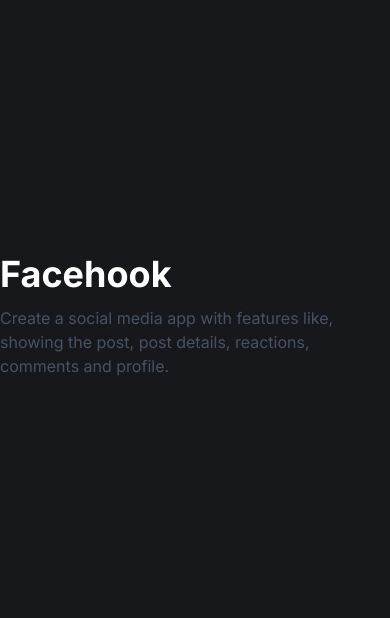
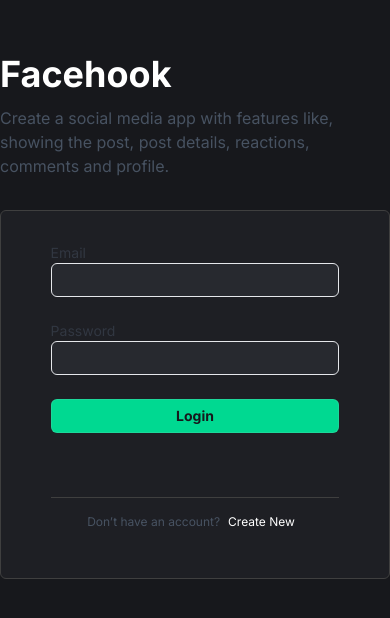
Before and after one commit to shariar-duke/social-media, a React (Vite) app: page /login in a window 390 px wide. Shown: the part 106-724 px from the top of the page. Built offline with nearby package versions, Linux system fonts and the light colour scheme.

Commit message:
Login Page

```diff
--- a/package.json
+++ b/package.json
@@ -13,6 +13,7 @@
     "@tailwindcss/vite": "^4.0.17",
     "react": "^19.0.0",
     "react-dom": "^19.0.0",
+    "react-hook-form": "^7.55.0",
     "react-router-dom": "^7.4.1",
     "tailwindcss": "^4.0.17"
   },
--- a/src/pages/LoginPage.jsx
+++ b/src/pages/LoginPage.jsx
@@ -1,21 +1,48 @@
+import { Link } from "react-router-dom";
 import AuthIllustration from "../../src/assets/images/auth_illustration.png";
+import LoginForm from "../components/auth/LoginForm";
 
 export default function LoginPage() {
   return (
     <main className="flex min-h-screen items-center justify-center bg-deepDark py-8">
       <div className="max-w-[1368px] flex-1">
         <div className="container grid items-center gap-8 lg:grid-cols-2">
+          <div>
             <img
               className="mb-12 max-w-full max-lg:hidden"
               src={AuthIllustration}
               alt="auth_illustration"
             />
+            <div>
+              <h1 className="mb-3 text-4xl font-bold lg:text-[40px]">
+                Facehook
+              </h1>
+              <p className="max-w-[452px] text-gray-600/95 lg:text-lg">
+                Create a social media app with features like, showing the post,
+                post details, reactions, comments and profile.
+              </p>
             </div>
-        <h1 className="mb-3 text-4xl font-bold lg:text-[40px]">Facehook</h1>
-        <p className="max-w-[452px] text-gray-600/95 lg:text-lg">
-          Create a social media app with features like, showing the post, post
-          details, reactions, comments and profile.
+          </div>
+          {/* for the right section */}
+          <div className="card">
+            <div className="py-4 lg:py-6 text-sm text-gray-600/45 ">
+              {/* Here it is */}
+              <LoginForm />
+              <div className="py-4 lg:py-6">
+                <p className="text-center text-xs text-gray-600/95 lg:text-sm">
+                  Don’t have an account?
+                  <Link
+                    className="text-white transition-all hover:text-lwsGreen
+    hover:underline mx-2"
+                    to="/register"
+                  >
+                    Create New
+                  </Link>
                 </p>
+              </div>
+            </div>
+          </div>
+        </div>
       </div>
     </main>
   );
```
Lines whose indentation alone changed are shown as unchanged.
